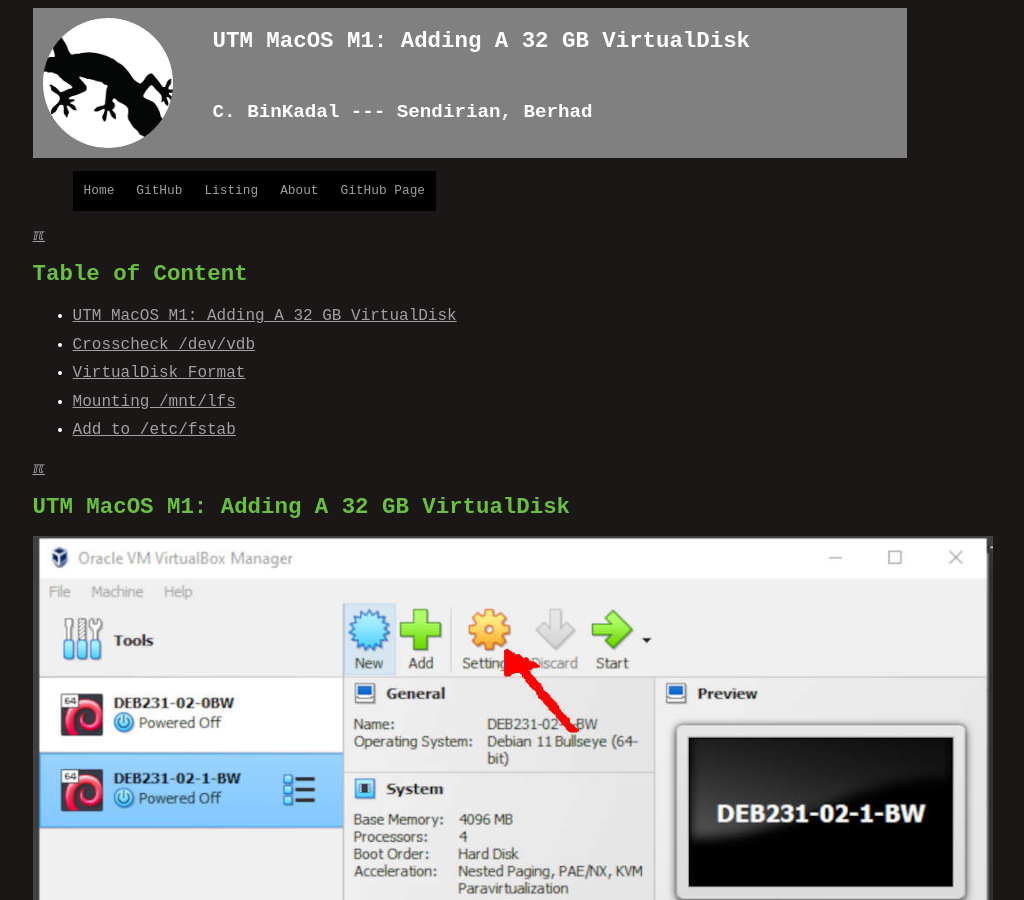
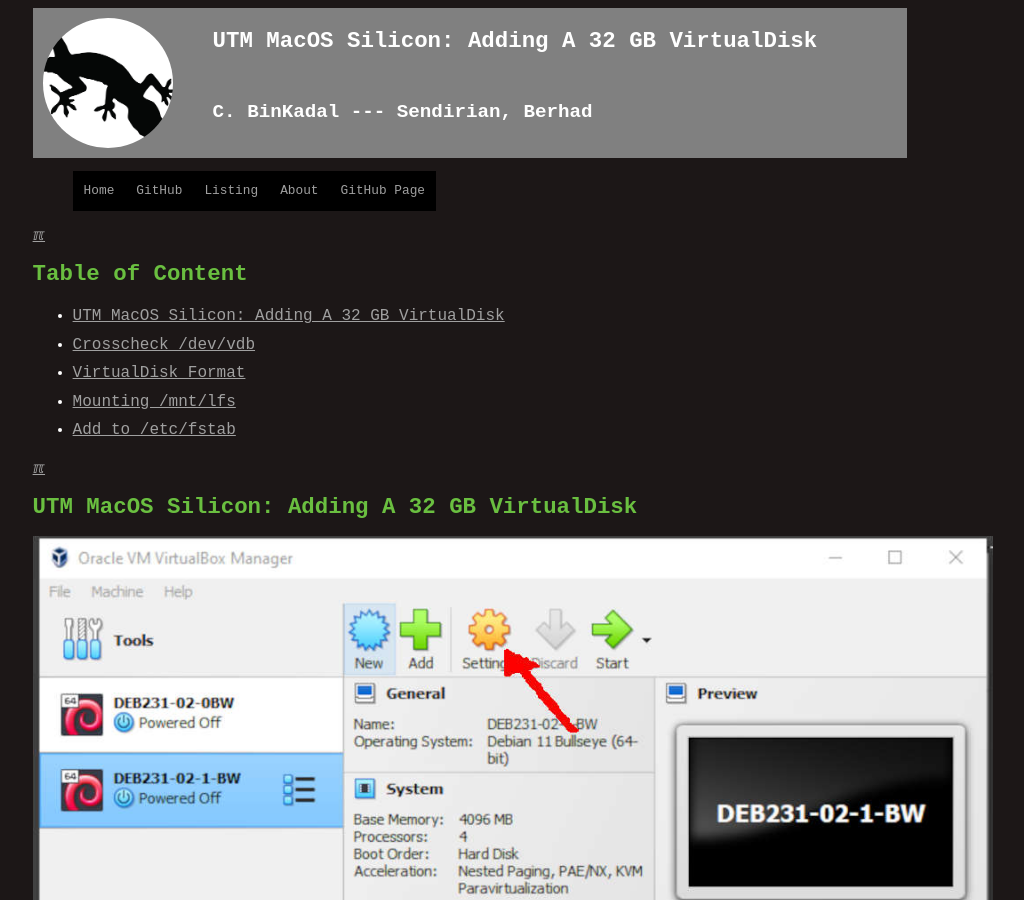
Before and after one commit to os2xx/doit, a Jekyll site: the page built from 016.md, in a window 1280 px wide and 900 px high. Shown: the whole window, without its empty margins (165-1189 px from the left). Built offline with Jekyll 4.4.1, drawn with Linux system fonts in a browser that asks for light colours; some of the changed text lies outside the part shown.

Commit message:
modified:   009.pmd 016.pmd _includes/inc006.html

```diff
--- a/016.md
+++ b/016.md
@@ -1,21 +1,21 @@
 ---
-title:  "UTM MacOS M1: Adding A 32 GB VirtualDisk"
+title:  "UTM MacOS Silicon: Adding A 32 GB VirtualDisk"
 description:
-  UTM MacOS M1: Adding A 32 GB VirtualDisk
-tagline: UTM MacOS M1, VirtualDisk
+  UTM MacOS Silicon: Adding A 32 GB VirtualDisk
+tagline: UTM MacOS Silicon, VirtualDisk
 ---
 
 [&#x213C;](#idxXXX)<br id="idx000">
 ## Table of Content
 
-* [UTM MacOS M1: Adding A 32 GB VirtualDisk](#idx001)
+* [UTM MacOS Silicon: Adding A 32 GB VirtualDisk](#idx001)
 * [Crosscheck /dev/vdb](#idx010)
 * [VirtualDisk Format](#idx011)
 * [Mounting /mnt/lfs](#idx012)
 * [Add to /etc/fstab](#idx013)
 
 [&#x213C;](#)<br id="idx001">
-## UTM MacOS M1: Adding A 32 GB VirtualDisk
+## UTM MacOS Silicon: Adding A 32 GB VirtualDisk
 
 <img src="{{ site.baseurl }}/assets/images/do23-001.jpg" style="width:960px;"><br><br>
 
--- a/_config.yml
+++ b/_config.yml
@@ -1,4 +1,4 @@
-version:          "0081b--26-Feb-2023"
+version:          "0081c--26-Feb-2023"
 copyright:        "2021-2023"
 title:            "This Is How Me Do It!"
 author:           "C. BinKadal"
```
Also changed, not shown: 004.md (+1 -1 lines), 009.md (+4 -4 lines), 011.md (+2 -2 lines), _includes/inc006.html (+4 -4 lines), 3 other files.
